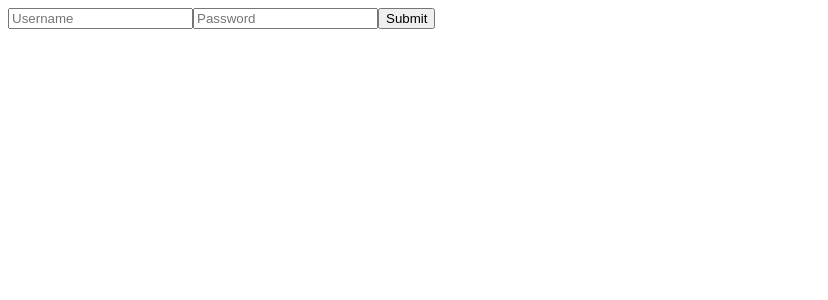
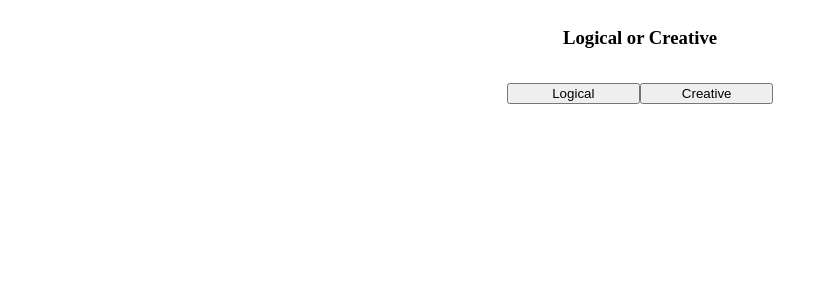
Before and after one commit to natemartinez/branchtest-app, a React (Create React App) app in the folder client/: page /quiz in a window 1280 px wide. Shown: the top 300 px of the page, without its empty margins (0-828 px from the left). Built offline with nearby package versions, Linux system fonts and the light colour scheme.

Commit message:
quiz options are saved into an array and displays result

```diff
--- a/client/package.json
+++ b/client/package.json
@@ -11,6 +11,8 @@
     "path": "^0.12.7",
     "react": "^18.2.0",
     "react-dom": "^18.2.0",
+    "react-hook-form": "^7.48.2",
+    "react-router-dom": "^6.20.1",
     "react-scripts": "^5.0.1",
     "web-vitals": "^2.1.4"
   },
--- a/client/src/App.js
+++ b/client/src/App.js
@@ -1,19 +1,18 @@
-import React, {useState, useEffect} from 'react';
-import { BrowserRouter, Routes, Route } from 'react-router-dom';
-import Signup from './Signup';
+import { Routes, Route } from "react-router-dom";
 
+import Signup from './components/Signup';
+import Quiz from './components/Quiz';
 
 
 function App() {
+
   return (
-    <Signup />
-    /*
-    <BrowserRouter>
-      <Router>
-        <Route path='./register' element={<Signup/>}></Route>
-      </Router>
-    </BrowserRouter>
-    */
+    <div>
+      <Routes>
+        <Route path="/" element={<Signup />}></Route>
+        <Route path="/quiz" element={<Quiz />}></Route>
+      </Routes>
+    </div>
   );
 }
 
--- /dev/null
+++ b/client/src/components/Question.js
@@ -0,0 +1,48 @@
+import React, { useState } from 'react';
+
+const Question = ({data, answerSelect, nextQuestion}) => {
+
+  const {question, options} = data;
+    // receives userData from quiz.js
+  const [chosenOption, setChosenOption] = useState(null);
+    // tracks the chosen option
+  const [answerSelected, setAnswerSelected] = useState(false);
+    // tracks when answer is selected
+
+  const optionSelected = (optionName) => {
+    setChosenOption(optionName);
+    setAnswerSelected(true);
+    answerSelect(optionName)
+    // Passes the chosen option to the Quiz component
+  }
+
+  const moveNextQuestion = () => {
+    setAnswerSelected(false);
+    setChosenOption(null);
+    // sets both states back to default
+    nextQuestion();
+    // activates parameter to move to next question
+  }
+
+
+
+  return (
+    <div className='quiz-div'>
+      <h3>{question}</h3>
+      <ul className='option-list'>
+        {options.map((option, index) => (
+          <li key={index}>
+            <button className='option-btn' onClick={() => optionSelected(option)}>
+              {option}
+            </button>
+          </li>
+        ))}
+      </ul>
+      {answerSelected && (
+        <button onClick={moveNextQuestion}>Next</button>
+      )}
+    </div>
+  );
+};
+
+export default Question;
--- /dev/null
+++ b/client/src/components/Quiz.js
@@ -0,0 +1,56 @@
+import React, { useState, useEffect } from 'react';
+import './style.css';
+import Question from './Question';
+import Result from './Result';
+
+const Quiz = (/* username */) => {
+
+  const quizData = [
+    {
+      question: 'Logical or Creative',
+      options: ['Logical', 'Creative'],
+    },
+    {
+      question: 'Introverted or Extroverted',
+      options: ['Introvert', 'Extrovert'],
+    },
+    {
+      question: 'Early Bird or Night Owl',
+      options: ['Early Bird', 'Night Owl'],
+    },
+    {
+      question: 'Hot-headed or Cold-blooded',
+      options: ['Hot-headed', 'Cold-blooded'],
+    }
+  ]
+
+  const [currentQuestion, setQuestion] = useState(0);
+  const [userAnswers, setUserAnswers] = useState(Array(quizData.length).fill(' '));
+
+  const handleAnswerSelect = (answer) => {
+      // Need to set a new copy of array to update
+      const updatedAnswers = [...userAnswers];
+      updatedAnswers[currentQuestion] = answer;
+      setUserAnswers(updatedAnswers);
+  }
+
+  const goToNextQuestion = () => {
+    setQuestion(currentQuestion + 1);
+  };
+
+  return (
+    <div>
+      {currentQuestion < quizData.length ? (
+        <Question
+          data={quizData[currentQuestion]}
+          answerSelect={handleAnswerSelect}
+          nextQuestion={goToNextQuestion}
+        />
+      ) : (
+        <Result data={userAnswers/*, username */ }  />
+      )}
+    </div>
+  );
+};
+
+export default Quiz;
--- /dev/null
+++ b/client/src/components/Result.js
@@ -0,0 +1,37 @@
+import React, { useState, useEffect } from 'react';
+import axios from 'axios';
+import './style.css';
+// This component will output personality results
+
+const Result = ({data}) => {
+  //Destructuring data is like using dot notation with an object
+  // 'data' is an object, using {} turns 'data' into an array so then
+  // .map() can be used on 'data'
+  const finalResults = data;
+  const [username, setUsername] = useState(null);
+
+  useEffect(() => {
+    const fetchName = async () => {
+      try {
+        const response = await axios.get('http://localhost:3000/result');
+        setUsername(response.data);
+      } catch (error) {
+         console.error(error);
+      };
+
+      fetchName();
+
+      console.log(username);
+    }});
+  //Iterate through finalResults
+  // Must match with username and uses axios
+
+  return (
+    <div>
+      <ul>{finalResults.map((answer, index) => (<li key={index}>{answer}</li>))}</ul>
+    </div>
+    // And continue button after buttons has been displayed
+  );
+};
+
+export default Result;
--- a/client/src/Signup.js
+++ b/client/src/components/Signup.js
@@ -1,10 +1,14 @@
 import React, { useState } from 'react';
+import { useNavigate } from 'react-router-dom';
 import axios from 'axios';
+
 
 const Signup = () => {
   const [username, setUsername] = useState('');
   const [password, setPassword] = useState('');
   const [message, setMessage] = useState('');
+
+
 
   function submit(e) {
     e.preventDefault();
@@ -22,7 +26,12 @@ const Signup = () => {
         console.error('Error:', error);
         setMessage('Signup failed!');
       });
+
   }
+
+  const redirect = () => {
+    window.location.href = '/quiz';
+ }
 
   return (
     <div>
@@ -39,7 +48,7 @@ const Signup = () => {
           onChange={(e) => setPassword(e.target.value)}
           placeholder='Password'
         />
-        <button type="submit">Submit</button>
+        <button onClick={redirect} type="submit">Submit</button>
       </form>
       <div>
         <p>{message}</p>
--- /dev/null
+++ b/client/src/components/style.css
@@ -0,0 +1,14 @@
+.quiz-div{
+    display: flex;
+    flex-direction: column;
+    align-items: center;
+}
+.option-list{
+    display: flex;
+    list-style: none;
+    padding: 0;
+    justify-content: center;
+}
+.option-btn{
+    width: 10em;
+}
--- a/client/src/index.js
+++ b/client/src/index.js
@@ -4,11 +4,12 @@ import App from './App.js';
 import reportWebVitals from './reportWebVitals';
 import { BrowserRouter, Routes, Route } from 'react-router-dom';
 
+
 const root = ReactDOM.createRoot(document.getElementById('root'));
 root.render(
-  <React.StrictMode>
+  <BrowserRouter>
     <App />
-  </React.StrictMode>
+  </BrowserRouter>
 );
 
 // If you want to start measuring performance in your app, pass a function
```
Also changed, not shown: 2 other files (tests, documents, lock files or other folders).
